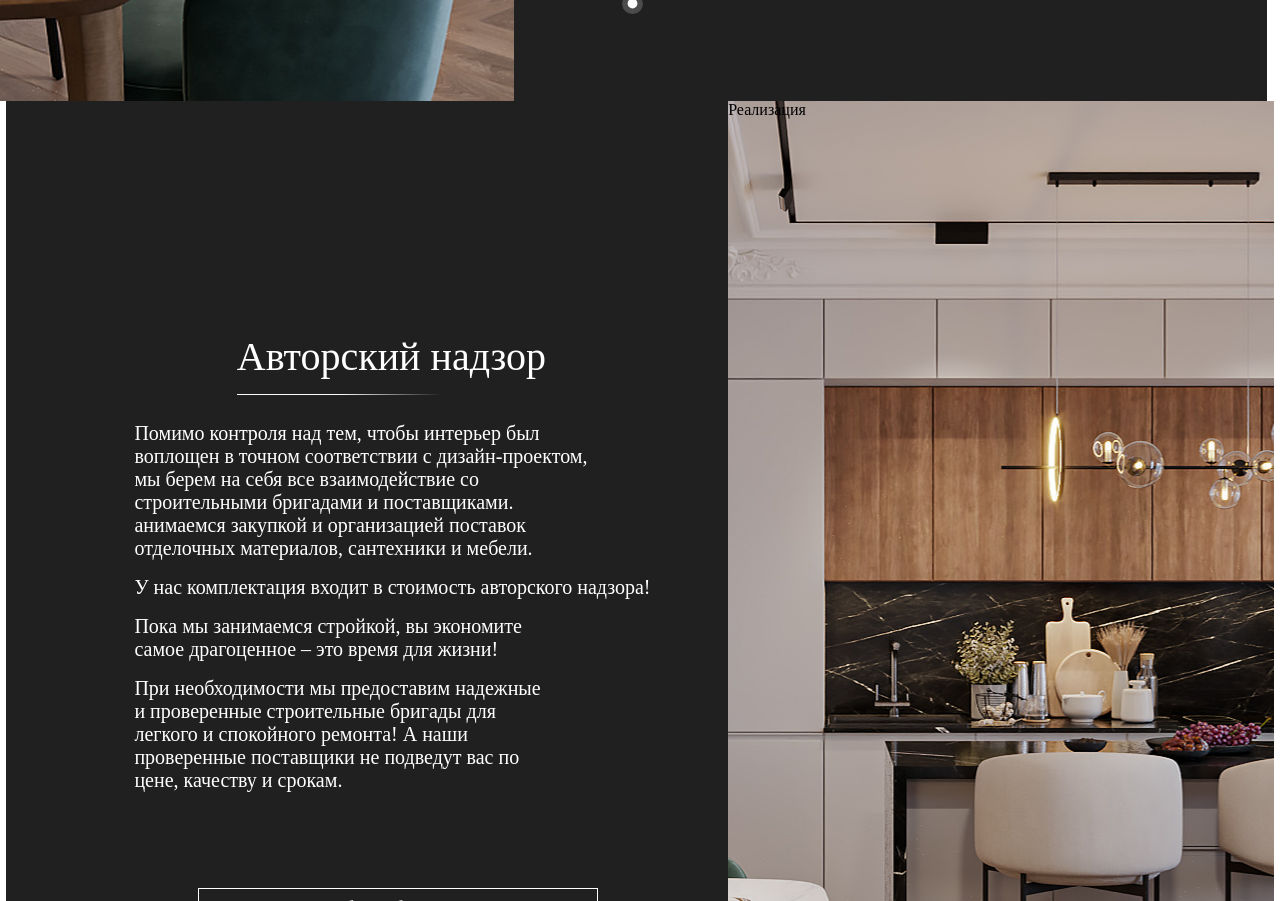
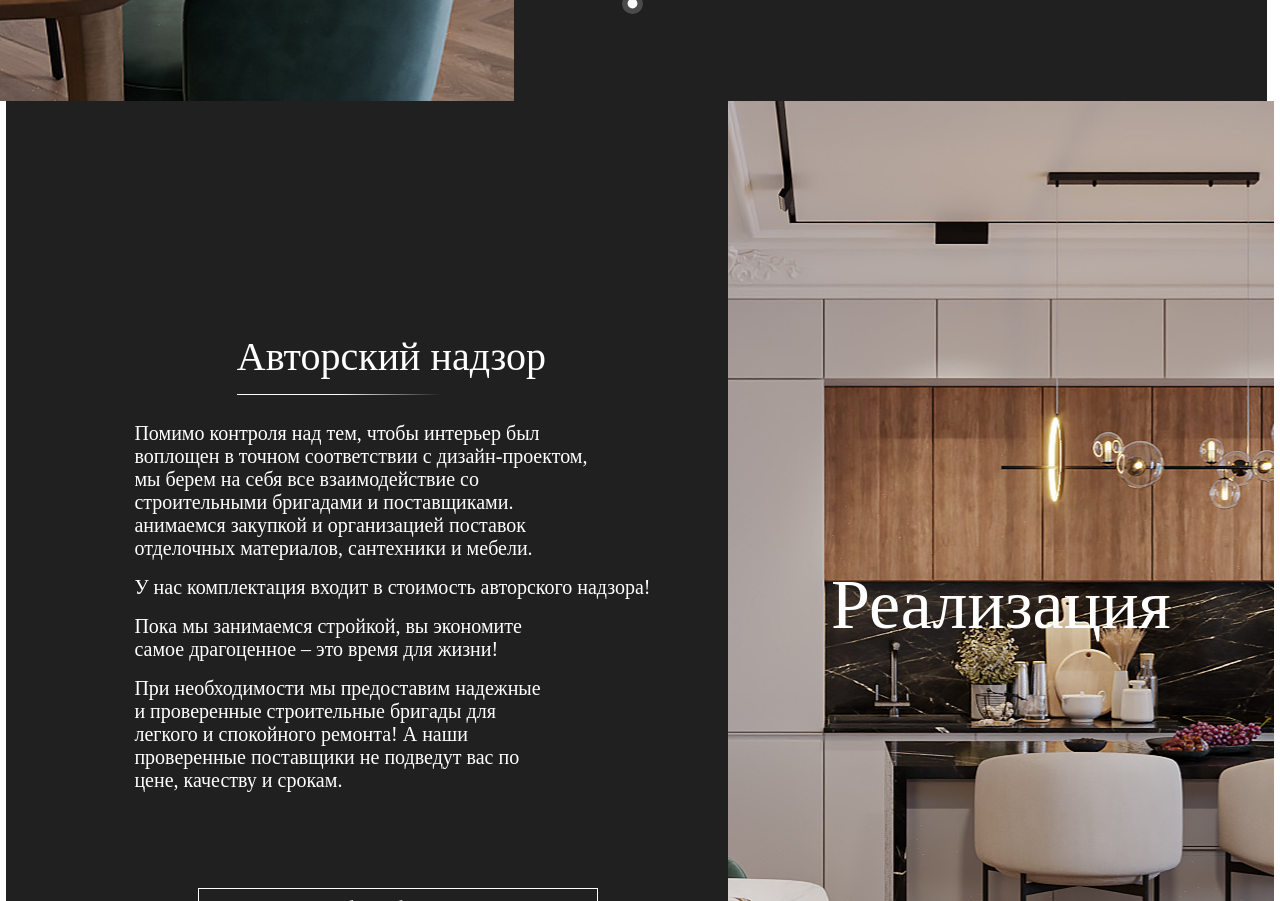
Before and after one commit to Pavlik7777/Figma_mnogo, a plain HTML site: page Yslygi/yslygi.html in a window 1280 px wide. Shown: the part 1289-2190 px from the top of the page. Drawn offline with Linux system fonts and the light colour scheme.

Commit message:
yslugi.css

```diff
--- a/Yslygi/yslugi.css
+++ b/Yslygi/yslugi.css
@@ -265,6 +265,15 @@ nav {
     height:1125px ;
     background-image: url(Photo/number2.png);
 }
+.real p{
+    position: relative;
+    top: 58vh;
+    display: flex;
+    justify-content: center;
+    color: white;
+    font-size: 70px;
+    font-weight: 500;
+}
 .bam {
     display: flex;
     justify-content: center;
```
